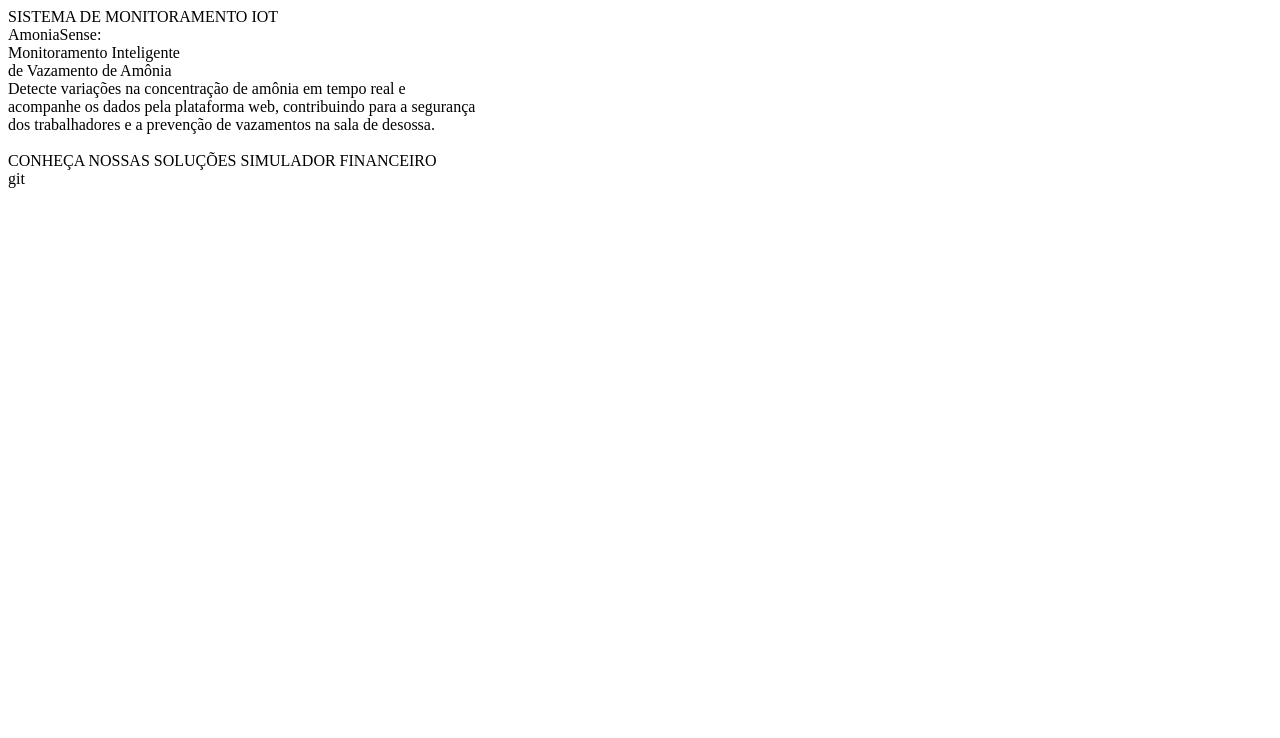
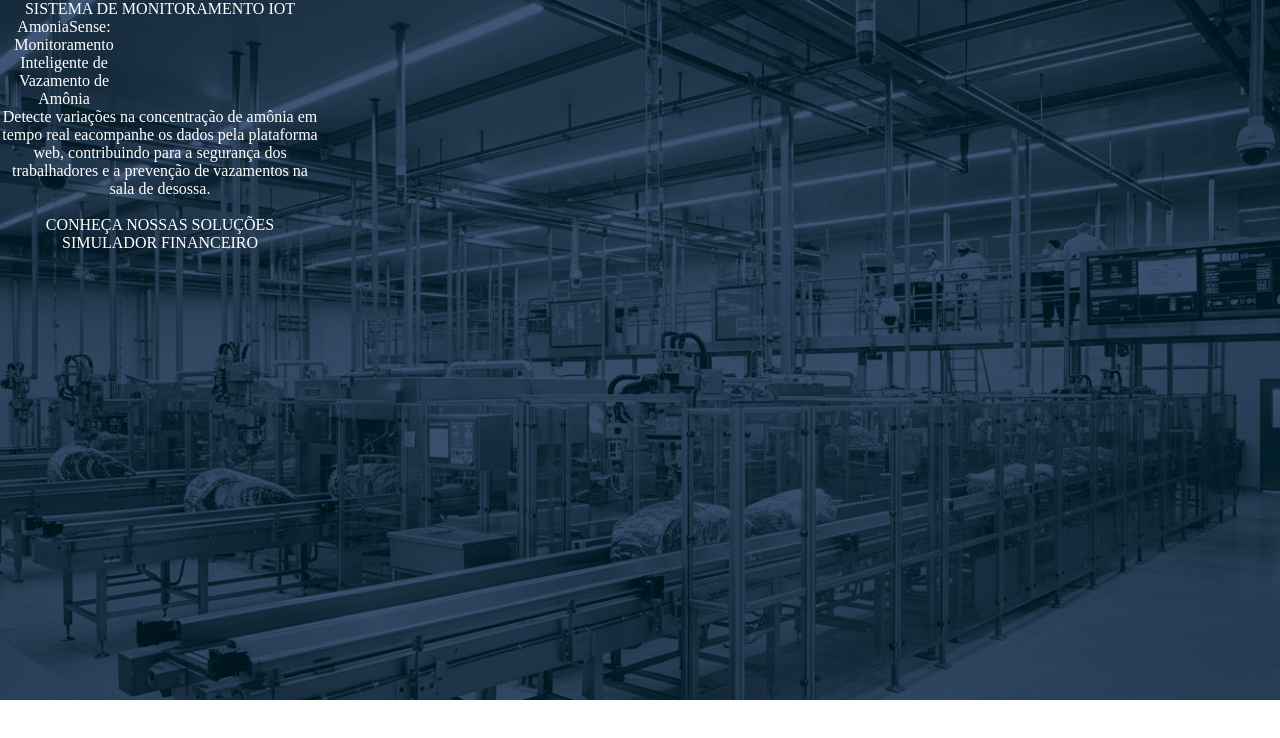
Before and after one commit to B-S-D-Silva/Amonia-Sense, a plain HTML site: page telaHome/homePage.html in a window 1280 px wide. Drawn offline with Linux system fonts and the light colour scheme.

Commit message:
alterações no homePage

```diff
--- a/telaHome/homePage.html
+++ b/telaHome/homePage.html
@@ -3,6 +3,7 @@
 <head>
     <meta charset="UTF-8">
     <meta name="viewport" content="width=device-width, initial-scale=1.0">
+    <link rel="stylesheet" href="style.css">
     <title>Projeto</title>
 </head>
 <body>
@@ -16,19 +17,16 @@
 
         <!-- Aqui é o titulo da home page -->
         <div class="titulo">
-        <span>AmoniaSense:<br> Monitoramento Inteligente<br> de Vazamento de Amônia</span>
+        <span>AmoniaSense: Monitoramento Inteligente de Vazamento de Amônia</span>
         </div>
 
         <div class="subtitulo">
-        <span>Detecte variações na concentração de amônia em tempo real e<br>acompanhe os dados pela plataforma web, contribuindo para a segurança<br>dos trabalhadores e a prevenção de vazamentos na sala de desossa.</span>
+        <span>Detecte variações na concentração de amônia em tempo real eacompanhe os dados pela plataforma web, contribuindo para a segurança dos trabalhadores e a prevenção de vazamentos na sala de desossa.</span>
         </div><br>
 
         <div class="botoes">
             <span>CONHEÇA NOSSAS SOLUÇÕES</span> <span>SIMULADOR FINANCEIRO</span>
         </div>
     </div>
-
-git
-
 </body>
 </html>
--- a/telaHome/style.css
+++ b/telaHome/style.css
@@ -0,0 +1,36 @@
+*{
+    margin: 0;
+    padding: 0;
+}
+
+.fundoIntro{
+    background-image: url(../telaHome/imagens/Fundo1.png);
+    background-size: cover;
+    background-position: center;
+    width: 100%;
+    height: 700px;
+}
+
+.intro{
+    color: white;
+    text-align: center;
+    padding-right: 75%;
+}
+
+.titulo{
+    color: white;
+    text-align: center;
+    padding-right: 90%;
+}
+
+.subtitulo{
+    color: white;
+    text-align: center;
+    padding-right: 75%;
+}
+
+.botoes{
+    color: white;
+    text-align: center;
+    padding-right: 75%;
+}
```
Also changed, not shown: telaHome/imagens/fundo1.png (added).
